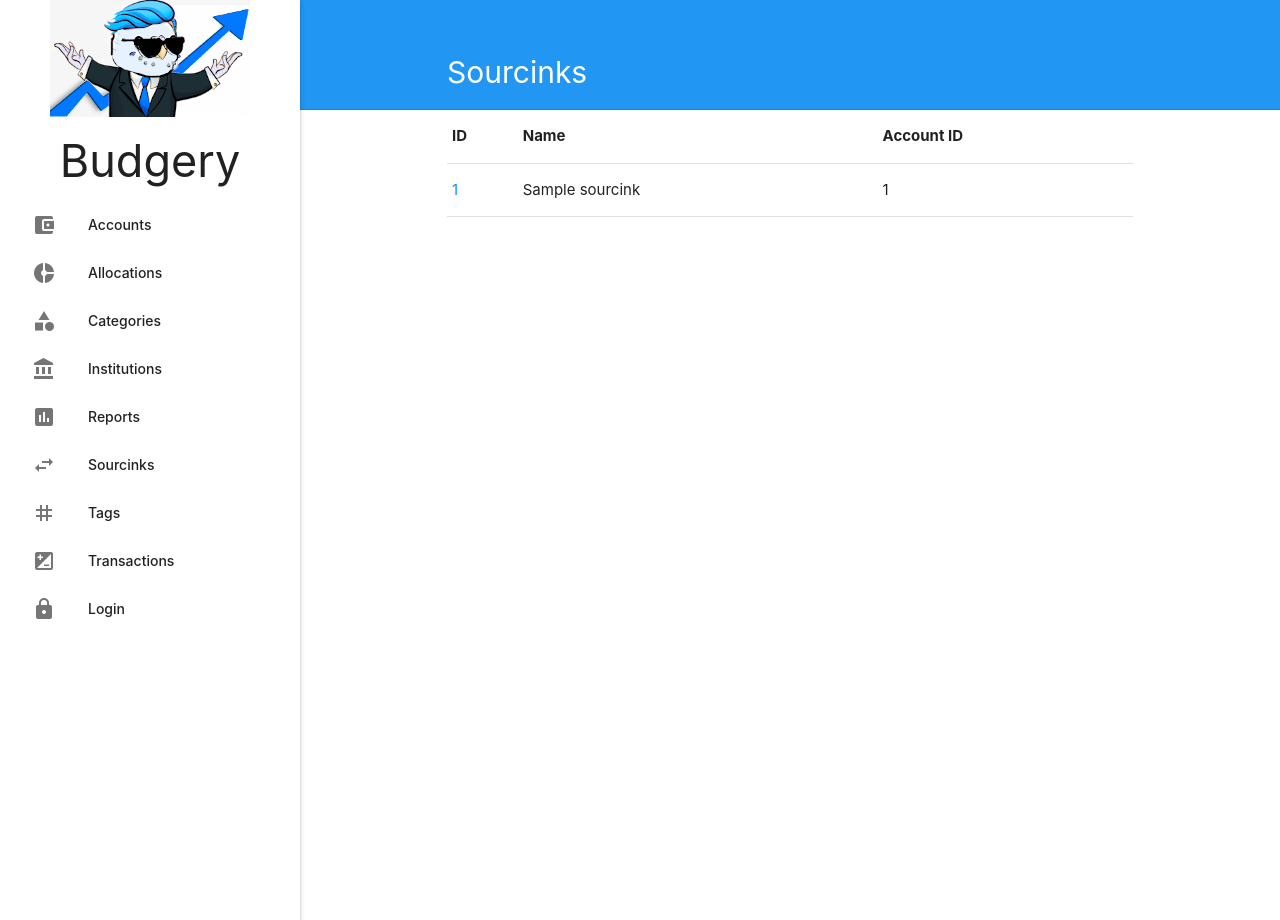
After one commit to EliRibble/budgery, a FastAPI app: template templates/sourcink-list.html.jinja in a window 1280 px wide. The commit adds this page. Run offline with FastAPI, Linux system fonts and the light colour scheme; the template is opened without the code that fills it: most values are stand-ins (such as "Sample title", 1, 10 or a date in 2020); parts of the project's set-up code (start-up, migrations or seed data) failed here and were passed over.

Commit message:
Add a page for listing the sourcinks.
Makes easier to manage the sourcinks and what's going on with them.

```diff
--- a/budgery/db/crud.py
+++ b/budgery/db/crud.py
@@ -80,7 +80,7 @@ def institution_create(db: Session, user: User, aba_routing_number: int, name: s
 	LOGGER.info("Created %s", institution)
 	return institution
 
-def sourcink_list(db: Session) -> Iterable[models.Sourcink]:
+def sourcink_list(db: Session, user: models.User) -> Iterable[models.Sourcink]:
 	return db.query(models.Sourcink).all()
 
 def sourcink_get_or_create(
--- a/budgery/main.py
+++ b/budgery/main.py
@@ -240,13 +240,25 @@ async def report(request: Request):
 		"request": request,
 		"user": user_})
 
+@app.get("/sourcinks", response_class=HTMLResponse)
+async def sourcinks_list_get(request: Request, db: Session = Depends(get_db), user: User = Depends(get_user)):
+	"Get list of sourcinks."
+	db_user = crud.user_get_by_username(db, user.username)
+	sourcinks = crud.sourcink_list(db, db_user)
+	sourcinks = sorted(sourcinks, key=lambda s: s.name)
+	return templates.TemplateResponse("sourcink-list.html.jinja", {
+		"request": request,
+		"sourcinks": sourcinks,
+		"user": user,
+	})
+
 @app.get("/tag")
 async def tag(request: Request):
-	user_ = request.session.get("user")
+	user = request.session.get("user")
 	return templates.TemplateResponse("tag.html.jinja", {
 		"current_page": "tag",
 		"request": request,
-		"user": user_})
+		"user": user})
 
 @app.get("/transaction", response_class=HTMLResponse)
 async def transaction_list_get(request: Request, db: Session = Depends(get_db)):
@@ -267,7 +279,7 @@ async def transaction_list_post(request: Request, amount: float, db: Session = D
 async def transaction_create_get(request: Request, db: Session = Depends(get_db), user: User = Depends(get_user)):
 	db_user = crud.user_get_by_username(db, user.username)
 	categories = crud.category_list(db)
-	sourcinks = crud.sourcink_list(db)
+	sourcinks = crud.sourcink_list(db, db_user)
 	return templates.TemplateResponse("transaction-create.html.jinja", {
 		"categories": categories,
 		"request": request,
--- a/templates/navbar.html.jinja
+++ b/templates/navbar.html.jinja
@@ -15,6 +15,7 @@
 	{{ navelement("category", "/category", "category", "Categories") }}
 	{{ navelement("institution", "/institution", "account_balance", "Institutions") }}
 	{{ navelement("report", "/report", "assessment", "Reports") }}
+	{{ navelement("sourcinks", "/sourcinks", "swap_horiz", "Sourcinks") }}
 	{{ navelement("tag", "/tag", "tag", "Tags") }}
 	{{ navelement("transaction", "/transaction", "iso", "Transactions") }}
 	{% if user %}
--- /dev/null
+++ b/templates/sourcink-list.html.jinja
@@ -0,0 +1,33 @@
+{% extends "base.html.jinja" %}
+{% set breadcrumbs = [
+	("/sourcink", "Sourcinks"),
+] %}
+{% block header %}
+{% include "fragments/breadcrumb.html.jinja" %}
+{% endblock %}
+{% block content %}
+{% if sourcinks %}
+<div class="row">
+	<table>
+		<thead>
+			<tr>
+				<th>ID</th>
+				<th>Name</th>
+				<th>Account ID</th>
+			</tr>
+		</thead>
+		<tbody>
+			{% for sourcink in sourcinks %}
+				<tr>
+					<td><a href="/sourcink/{{ sourcink.id }}">{{ sourcink.id }}</a></td>
+					<td>{{ sourcink.name }}</td>
+					<td>{{ sourcink.account_id }}</td>
+				</tr>
+			{% endfor %}
+		</tbody>
+	</table>
+</div>
+{% else %}
+	<p>No sourcinks yet.</p>
+{% endif %}
+{% endblock %}
```
